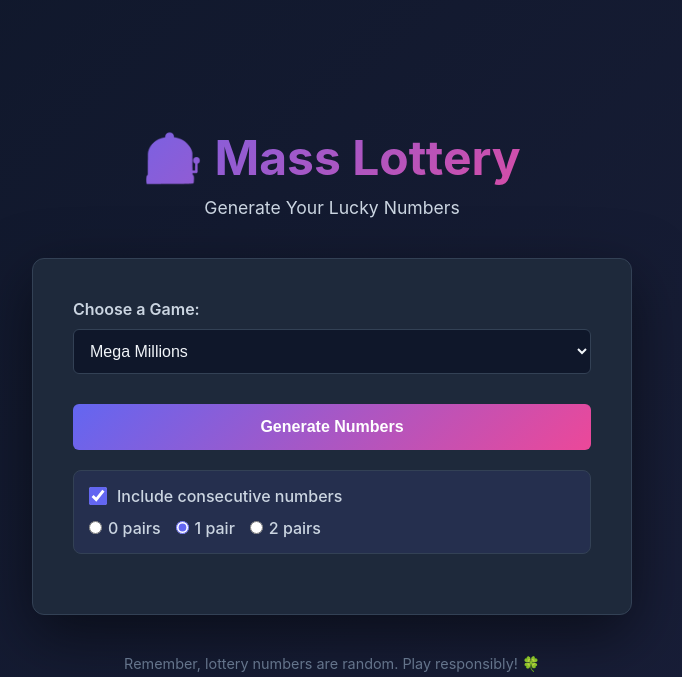
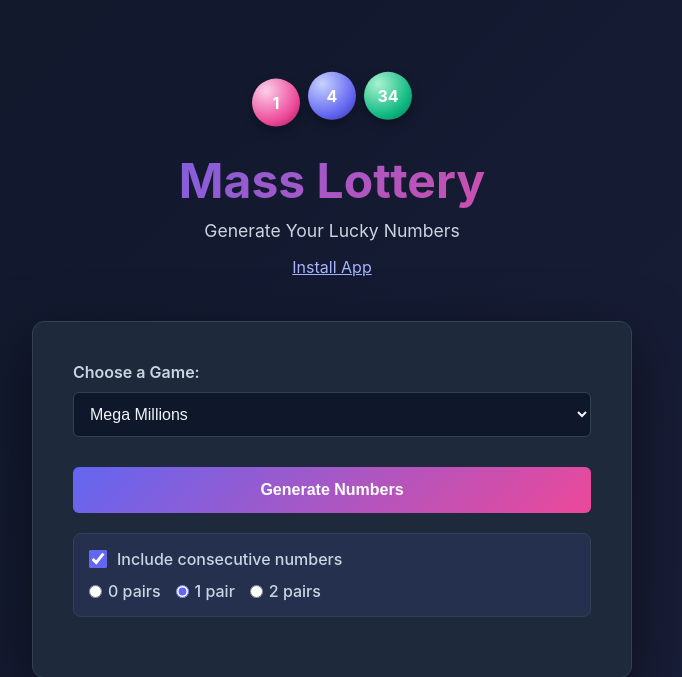
Before and after one commit to RogersSoftTech/mass-lottery-flask, a Flask app: page / in a window 1280 px wide. Shown: the top 677 px of the page, without its empty margins (308-990 px from the left). Run offline with Flask 3, Linux system fonts and the light colour scheme.

Commit message:
Add installable lottery app experience
Co-authored-by: Copilot <223556219+Copilot@users.noreply.github.com>

```diff
--- a/static/script.js
+++ b/static/script.js
@@ -1,4 +1,14 @@
+let installPrompt = null;
+
+window.addEventListener('beforeinstallprompt', (event) => {
+    event.preventDefault();
+    installPrompt = event;
+});
+
 document.addEventListener('DOMContentLoaded', () => {
+    const installSection = document.getElementById('install-section');
+    const installBtn = document.getElementById('install-btn');
+    const installInstructions = document.getElementById('install-instructions');
     const generateBtn = document.getElementById('generate-btn');
     const gameSelect = document.getElementById('game-select');
     const resultContainer = document.getElementById('result-container');
@@ -16,6 +26,44 @@ document.addEventListener('DOMContentLoaded', () => {
 
     let lastResult = null;
 
+    document.querySelectorAll('.logo-ball').forEach(ball => {
+        ball.textContent = Math.floor(Math.random() * 69) + 1;
+        let bounces = 0;
+        ball.addEventListener('animationiteration', () => {
+            bounces += 1;
+            if (bounces % 3 !== 0) return;
+            const previous = Number(ball.textContent);
+            ball.textContent = (previous + Math.floor(Math.random() * 68)) % 69 + 1;
+        });
+    });
+
+    if (window.matchMedia('(display-mode: standalone)').matches || navigator.standalone === true) {
+        installSection.hidden = true;
+    }
+
+    window.addEventListener('appinstalled', () => {
+        installPrompt = null;
+        installSection.hidden = true;
+    });
+
+    installBtn.addEventListener('click', async () => {
+        if (!installPrompt) {
+            installInstructions.hidden = !installInstructions.hidden;
+            installBtn.setAttribute('aria-expanded', String(!installInstructions.hidden));
+            return;
+        }
+
+        const prompt = installPrompt;
+        installPrompt = null;
+        try {
+            await prompt.prompt();
+        } catch (error) {
+            console.error('Unable to open the install prompt:', error);
+            installInstructions.hidden = false;
+            installBtn.setAttribute('aria-expanded', 'true');
+        }
+    });
+
     generateBtn.addEventListener('click', generateNumbers);
     copyBtn.addEventListener('click', copyNumbers);
     newBtn.addEventListener('click', generateNumbers);
@@ -28,14 +76,20 @@ document.addEventListener('DOMContentLoaded', () => {
     });
 
     async function generateNumbers() {
+        if (generateBtn.disabled) return;
+
+        const game = gameSelect.value;
+        const updateNumbersOnly = lastResult && lastResult.game === game &&
+            !resultContainer.classList.contains('hidden');
+
         try {
-            // Show loading state
             generateBtn.disabled = true;
-            loading.classList.remove('hidden');
+            newBtn.disabled = true;
             errorMessage.classList.add('hidden');
-            resultContainer.classList.add('hidden');
-
-            const game = gameSelect.value;
+            if (!updateNumbersOnly) {
+                loading.classList.remove('hidden');
+                resultContainer.classList.add('hidden');
+            }
 
             // Get consecutive pairs value if checkbox is checked, otherwise 0
             let consecutivePairs = 0;
@@ -60,9 +114,18 @@ document.addEventListener('DOMContentLoaded', () => {
             }
 
             const data = await response.json();
+
+            if (updateNumbersOnly) {
+                numbersDisplay.querySelectorAll('.number-ball').forEach((ball, index) => {
+                    ball.textContent = data.numbers[index];
+                });
+                if (data.bonus) {
+                    bonusBall.textContent = data.bonus.value;
+                }
+            } else {
+                displayResults(data);
+            }
             lastResult = data;
-
-            displayResults(data);
 
             loading.classList.add('hidden');
             resultContainer.classList.remove('hidden');
@@ -74,6 +137,7 @@ document.addEventListener('DOMContentLoaded', () => {
             loading.classList.add('hidden');
         } finally {
             generateBtn.disabled = false;
+            newBtn.disabled = false;
         }
     }
 
--- a/static/style.css
+++ b/static/style.css
@@ -38,6 +38,50 @@ header {
     margin-bottom: 40px;
 }
 
+.lottery-logo {
+    display: flex;
+    justify-content: center;
+    align-items: flex-end;
+    gap: 8px;
+    height: 75px;
+    margin-bottom: 12px;
+}
+
+.logo-ball {
+    display: flex;
+    align-items: center;
+    justify-content: center;
+    width: 48px;
+    height: 48px;
+    border-radius: 50%;
+    background: radial-gradient(circle at 30% 25%, #fbcfe8, #ec4899 65%, #9d174d);
+    box-shadow: 0 5px 12px rgba(0, 0, 0, 0.3);
+    color: #fff;
+    font-weight: 700;
+    animation: logo-bounce 1.4s ease-in-out infinite;
+}
+
+.logo-ball:nth-child(2) {
+    background: radial-gradient(circle at 30% 25%, #c7d2fe, #6366f1 65%, #3730a3);
+    animation-delay: 0.2s;
+}
+
+.logo-ball:nth-child(3) {
+    background: radial-gradient(circle at 30% 25%, #a7f3d0, #10b981 65%, #047857);
+    animation-delay: 0.4s;
+}
+
+@keyframes logo-bounce {
+    0%, 100% { transform: translateY(0); }
+    50% { transform: translateY(-20px); }
+}
+
+@media (prefers-reduced-motion: reduce) {
+    .logo-ball {
+        animation: none;
+    }
+}
+
 header h1 {
     font-size: 3em;
     margin-bottom: 10px;
@@ -50,6 +94,23 @@ header h1 {
 .subtitle {
     font-size: 1.1em;
     color: #cbd5e1;
+}
+
+.install-link {
+    margin-top: 12px;
+    padding: 4px;
+    border: 0;
+    background: none;
+    color: #a5b4fc;
+    font: inherit;
+    text-decoration: underline;
+    cursor: pointer;
+}
+
+.install-instructions {
+    margin-top: 10px;
+    color: #cbd5e1;
+    font-size: 0.9em;
 }
 
 main {
--- a/templates/index.html
+++ b/templates/index.html
@@ -5,13 +5,29 @@
     <meta name="viewport" content="width=device-width, initial-scale=1.0">
     <title>Mass Lottery - Number Generator</title>
     <link rel="stylesheet" href="{{ url_for('static', filename='style.css') }}">
-    <link rel="icon" href="{{ url_for('static', filename='favicon.ico') }}">
+    <link rel="manifest" href="{{ url_for('static', filename='manifest.webmanifest') }}">
+    <link rel="icon" type="image/png" sizes="192x192" href="{{ url_for('static', filename='icon-192.png', v=2) }}">
+    <link rel="apple-touch-icon" href="{{ url_for('static', filename='icon-180.png', v=2) }}">
+    <meta name="theme-color" content="#0f172a">
+    <meta name="apple-mobile-web-app-capable" content="yes">
 </head>
 <body>
     <div class="container">
         <header>
-            <h1>🎰 Mass Lottery</h1>
+            <div class="lottery-logo" aria-hidden="true">
+                <span class="logo-ball">7</span>
+                <span class="logo-ball">23</span>
+                <span class="logo-ball">42</span>
+            </div>
+            <h1>Mass Lottery</h1>
             <p class="subtitle">Generate Your Lucky Numbers</p>
+            <div id="install-section">
+                <button id="install-btn" class="install-link" type="button" aria-expanded="false" aria-controls="install-instructions">Install App</button>
+                <p id="install-instructions" class="install-instructions" hidden>
+                    In your browser menu, choose Install app or Add to Home Screen.
+                    On iPhone or iPad, use Safari's Share menu and choose Add to Home Screen.
+                </p>
+            </div>
         </header>
 
         <main>
```
Also changed, not shown: README.md, static/icon-180.png (added), static/icon-192.png (added), static/icon-512.png (added), static/manifest.webmanifest (added).
